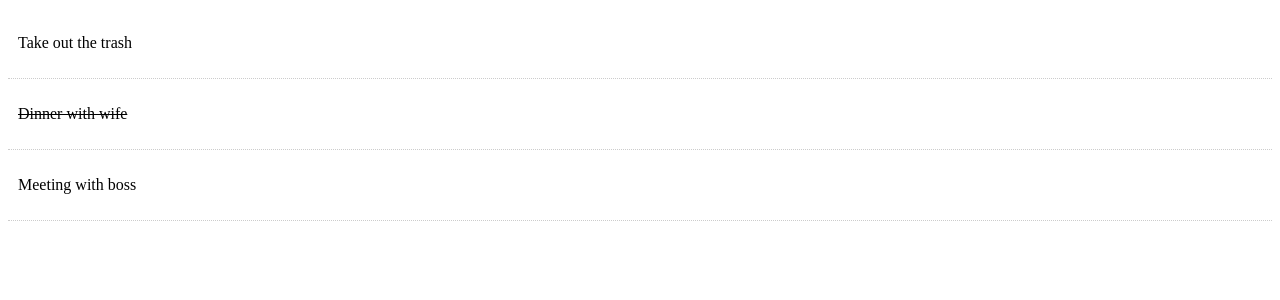
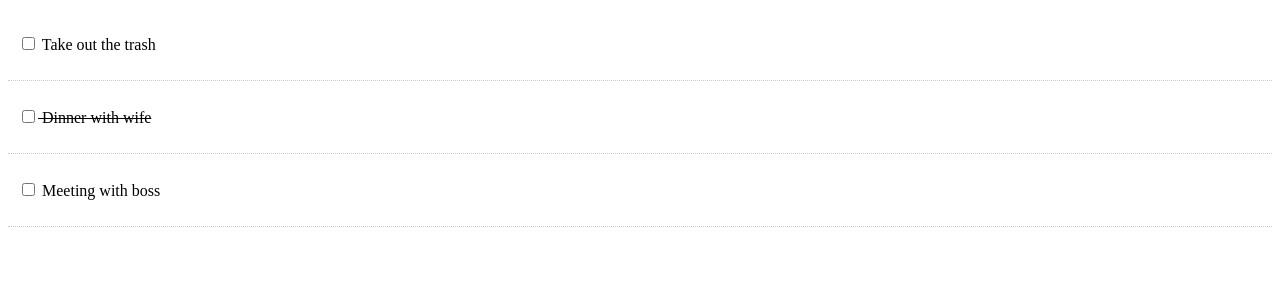
Before and after one commit to melonek/todolist-react, a React (Create React App) app: page / in a window 1280 px wide. Shown: the top 300 px of the page. Built offline with nearby package versions, Linux system fonts and the light colour scheme.

Commit message:
working on the react app.js

```diff
--- a/src/App.js
+++ b/src/App.js
@@ -22,10 +22,14 @@
     ],
   };
 
+  markComplete = (id) => {
+    console.log(id);
+  };
+
   render() {
     return (
       <div className="App">
-        <Todos todos={this.state.todos} />
+        <Todos todos={this.state.todos} markComplete={this.markComplete} />
       </div>
     );
   }
--- a/src/components/TodoItem.js
+++ b/src/components/TodoItem.js
@@ -21,9 +21,16 @@
   };
 
   render() {
+    const { id, title } = this.props.todo;
     return (
       <div style={this.getStyle()}>
-        <p>{this.props.todo.title}</p>
+        <p>
+          <input
+            type="checkbox"
+            onChange={this.props.markComplete.bind(this, id)}
+          />{" "}
+          {title}
+        </p>
       </div>
     );
   }
--- a/src/components/Todos.js
+++ b/src/components/Todos.js
@@ -5,7 +5,11 @@
 class Todos extends Component {
   render() {
     return this.props.todos.map((todo) => (
-      <TodoItem key={todo.id} todo={todo} />
+      <TodoItem
+        key={todo.id}
+        todo={todo}
+        markComplete={this.props.markComplete}
+      />
     ));
   }
 }
```
